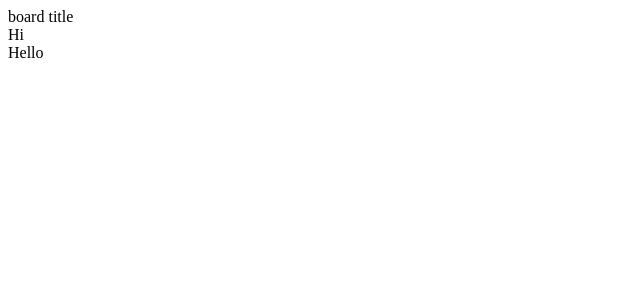
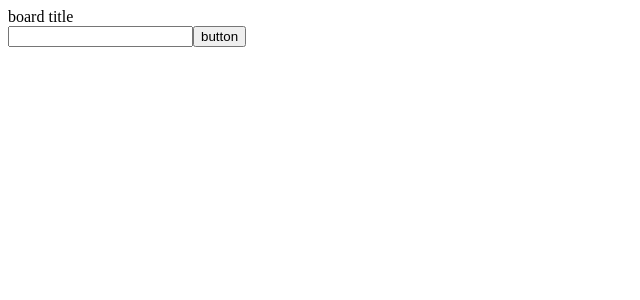
Before and after one commit to gmidorii/board, a React app: page / in a window 1280 px wide. Shown: the top 300 px of the page, without its empty margins (0-640 px from the left). Built offline with nearby package versions, Linux system fonts and the light colour scheme.

Commit message:
Add message send.

```diff
--- a/src/components/Board.tsx
+++ b/src/components/Board.tsx
@@ -1,17 +1,32 @@
 import * as React from 'react'
+import { Message } from '../model/Model'
 
 export interface BoardProps {}
 
 export interface BoardState {
   boardTitle: string
+  messages: Message[]
 }
 
 export class Board extends React.Component<BoardProps, BoardState> {
   constructor(props: BoardProps) {
     super(props)
     this.state = {
-      boardTitle: 'board title'
+      boardTitle: 'board title',
+      messages: []
     }
+  }
+
+  handleMessage(message: string) {
+    const current = this.state.messages.slice()
+    this.setState({
+      messages: current.concat([
+        {
+          id: 'id',
+          body: message
+        }
+      ])
+    })
   }
 
   render() {
@@ -21,7 +36,12 @@ export class Board extends React.Component<BoardProps, BoardState> {
           <BoardHeader title={this.state.boardTitle} />
         </div>
         <div className="board-body">
-          <BoardBody />
+          <BoardBody messages={this.state.messages} />
+        </div>
+        <div className="body-message">
+          <BoardMessage
+            onClick={(message: string) => this.handleMessage(message)}
+          />
         </div>
       </div>
     )
@@ -49,30 +69,56 @@ export class BoardHeader extends React.Component<
   }
 }
 
-export interface BoardBodyProps {}
-export interface BoardBodyState {
+export interface BoardBodyProps {
   messages: Message[]
 }
-
-export interface Message {
-  id: string
-  body: string
-}
+export interface BoardBodyState {}
 
 export class BoardBody extends React.Component<BoardBodyProps, BoardBodyState> {
   constructor(props: BoardBodyProps) {
     super(props)
-    this.state = {
-      messages: [{ id: '0', body: 'Hi' }, { id: '1', body: 'Hello' }]
-    }
   }
 
   render() {
     const messages: JSX.Element[] = []
-    this.state.messages.forEach(element => {
+    this.props.messages.forEach(element => {
       messages.push(<div key={element.id}>{element.body}</div>)
     })
 
     return messages
   }
 }
+
+export interface BoardMessageProps {
+  onClick(message: string): void
+}
+export interface BoardMessageState {}
+
+export class BoardMessage extends React.Component<
+  BoardMessageProps,
+  BoardMessageState
+> {
+  inputId = 'messageInput'
+
+  constructor(props: BoardMessageProps) {
+    super(props)
+  }
+
+  extractMessage(): string {
+    const elm: HTMLInputElement = document.getElementById(
+      this.inputId
+    ) as HTMLInputElement
+    return elm.value
+  }
+
+  render() {
+    return (
+      <div>
+        <input id={this.inputId} type="text" />
+        <button onClick={() => this.props.onClick(this.extractMessage())}>
+          button
+        </button>
+      </div>
+    )
+  }
+}
--- /dev/null
+++ b/src/model/Model.ts
@@ -0,0 +1,4 @@
+export interface Message {
+  id: string
+  body: string
+}
```
